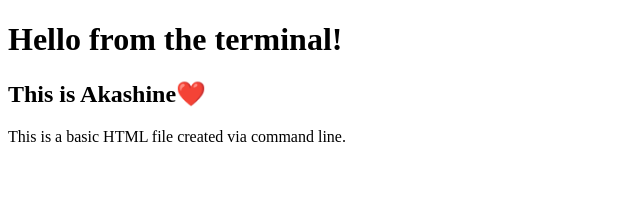
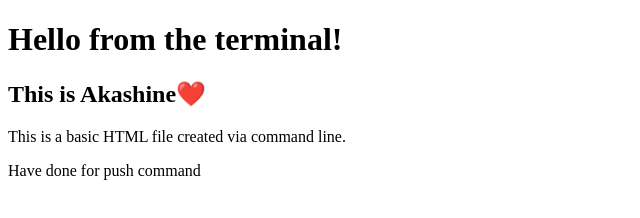
Before and after one commit to Akashine-012/devops_project, a plain HTML site: page index.html in a window 1280 px wide. Shown: the whole page, without its empty margins (0-640 px from the left). Drawn offline with Linux system fonts and the light colour scheme.

Commit message:
File is modified

```diff
--- a/index.html
+++ b/index.html
@@ -9,5 +9,6 @@
   <h1>Hello from the terminal!</h1>
   <h2>This is Akashine❤️</h2>
   <p>This is a basic HTML file created via command line.</p>
+  <p>Have done for push command</p>
 </body>
 </html>
```
